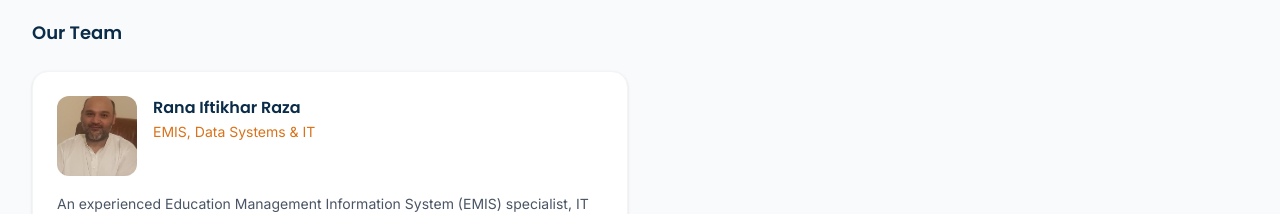
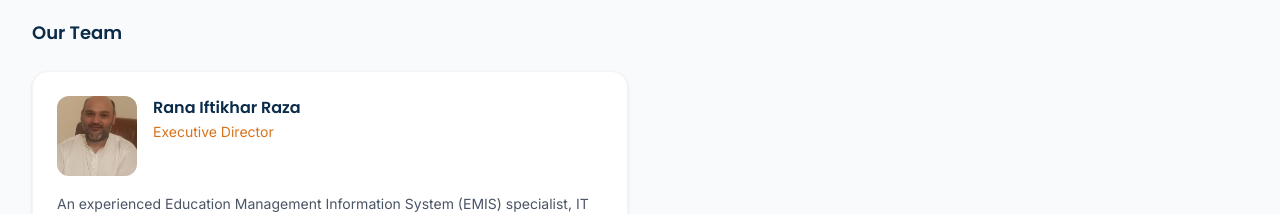
Before and after one commit to u929366-alt/urooj, a Next.js app: page /about in a window 1280 px wide. Shown: the part 3420-3634 px from the top of the page. Built offline with nearby package versions, Linux system fonts and the light colour scheme.

Commit message:
Set Rana Iftikhar Raza's designation to Executive Director
Co-Authored-By: Claude Fable 5 <noreply@anthropic.com>
Claude-Session: https://claude.ai/code/session_01PuzttYb8eejNzzyMjmysNp

```diff
--- a/src/data/team.ts
+++ b/src/data/team.ts
@@ -48,7 +48,7 @@ export const officeBearers: Person[] = [
 export const team: Person[] = [
   {
     name: "Rana Iftikhar Raza",
-    role: "EMIS, Data Systems & IT",
+    role: "Executive Director",
     photo: "/team/rana-iftikhar-raza.jpg",
     bio: "An experienced Education Management Information System (EMIS) specialist, IT consultant, and project management professional with more than 30 years of experience in education data systems, school surveys, third-party validations, GIS, and technology-driven public sector solutions. He served as EMIS System Analyst with the GTZ/GIZ-supported Education Sector Reform Program and played a key role in establishing the Balochistan EMIS, with engagements across Balochistan, Khyber Pakhtunkhwa, Punjab, and Azad Jammu & Kashmir, including USAID-supported education initiatives. He holds a B.Sc. (Hons), a B.S. in Computer Science, and an M.Sc. in Mathematics.",
   },
```
